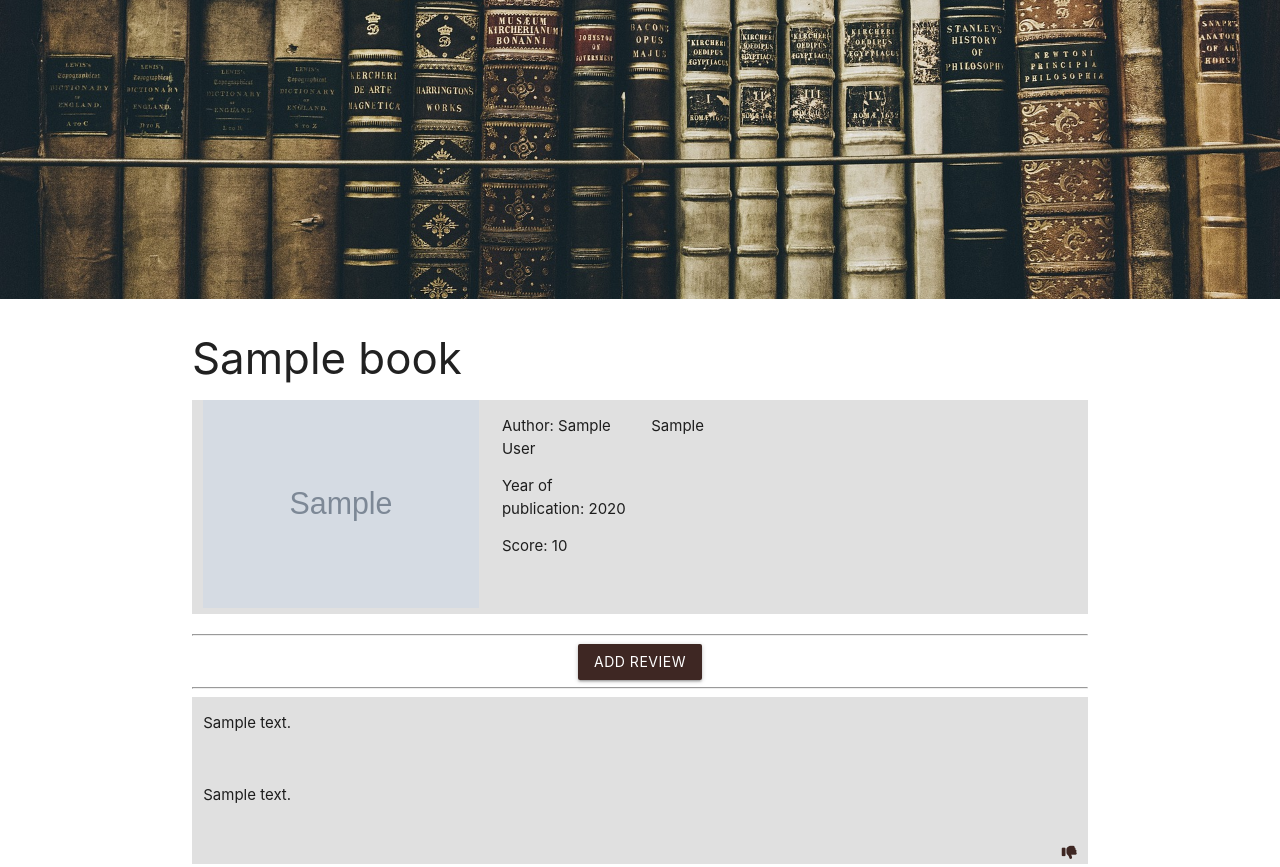
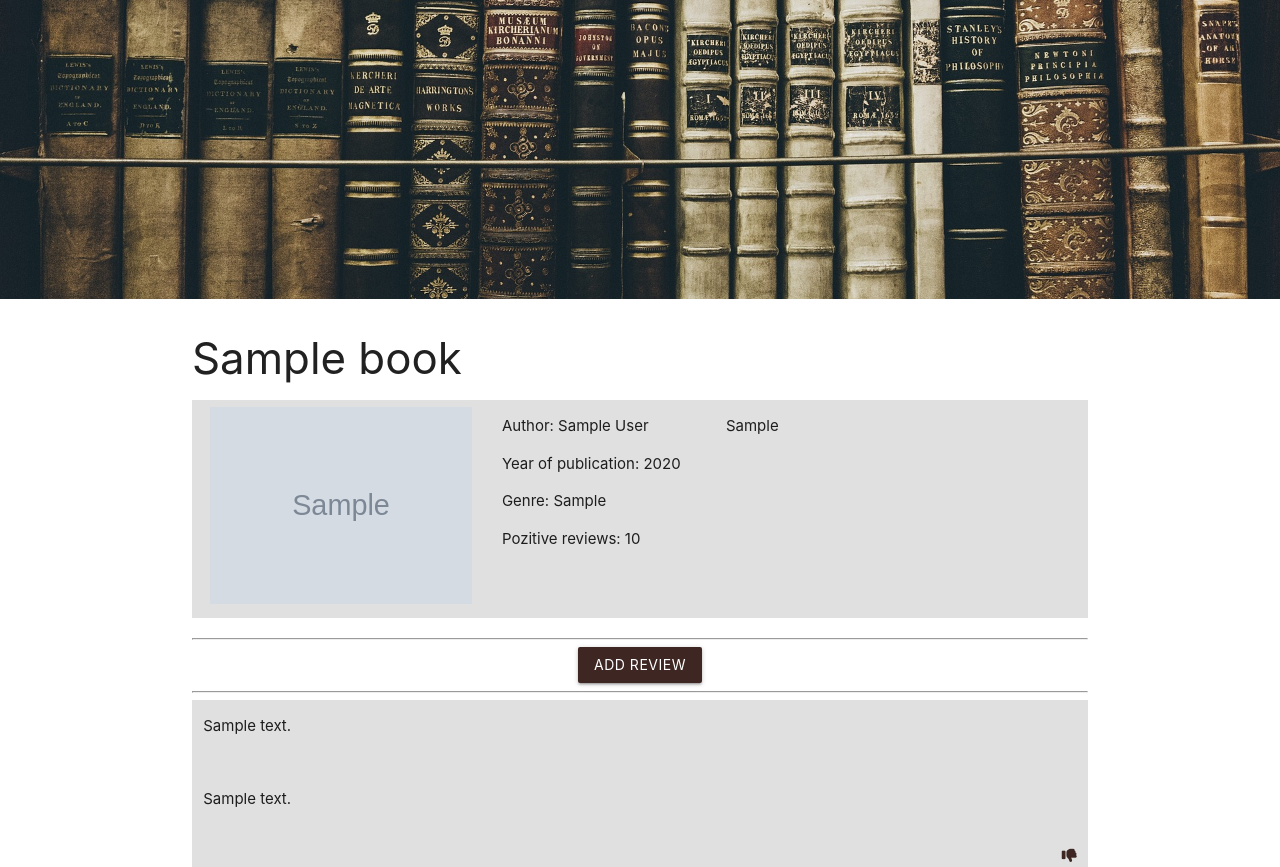
Before and after one commit to AnnaSeDab/BookSpire, a Flask app: page /book/1 in a window 1280 px wide. Shown: the part 81-948 px from the top of the page. Run offline with Flask 3, Linux system fonts and the light colour scheme; tables that the repository leaves empty hold one stand-in row (values such as "Sample post"); grey boxes marked "Sample" are stand-in pictures; some libraries are stand-ins or nearby versions.

Commit message:
fix: book card layout on book.html page

```diff
--- a/bookspire/static/css/style.css
+++ b/bookspire/static/css/style.css
@@ -73,4 +73,5 @@ a {
     width: 100%;
     height: 100%;
     object-fit: cover;
+    padding: 7px;
 }
--- a/bookspire/templates/book.html
+++ b/bookspire/templates/book.html
@@ -5,15 +5,16 @@
 
 <div class="grey lighten-2">
     <div class="row">
-        <div class="col s12 m6 l4">
+        <div class="col s12 m4">
             <img class="cover-on-book-site" src="{{ book.cover }}">
         </div>
-        <div class="col s12 m6 l2">
+        <div class="col s12 m3">
             <p>Author: {{ book.author }}</p>
             <p>Year of publication: {{ book.year_of_publication }}</p>
-            <p>Score: {{ book.score }}</p>
+            <p>Genre: {{ book.genre }} </p>
+            <p>Pozitive reviews: {{ book.score }}</p>
         </div>
-        <div class="col s12 m12 l6">
+        <div class="col s12 m5">
             <p>{{ book.synopsis }}</p>
         </div>
     </div>
```
